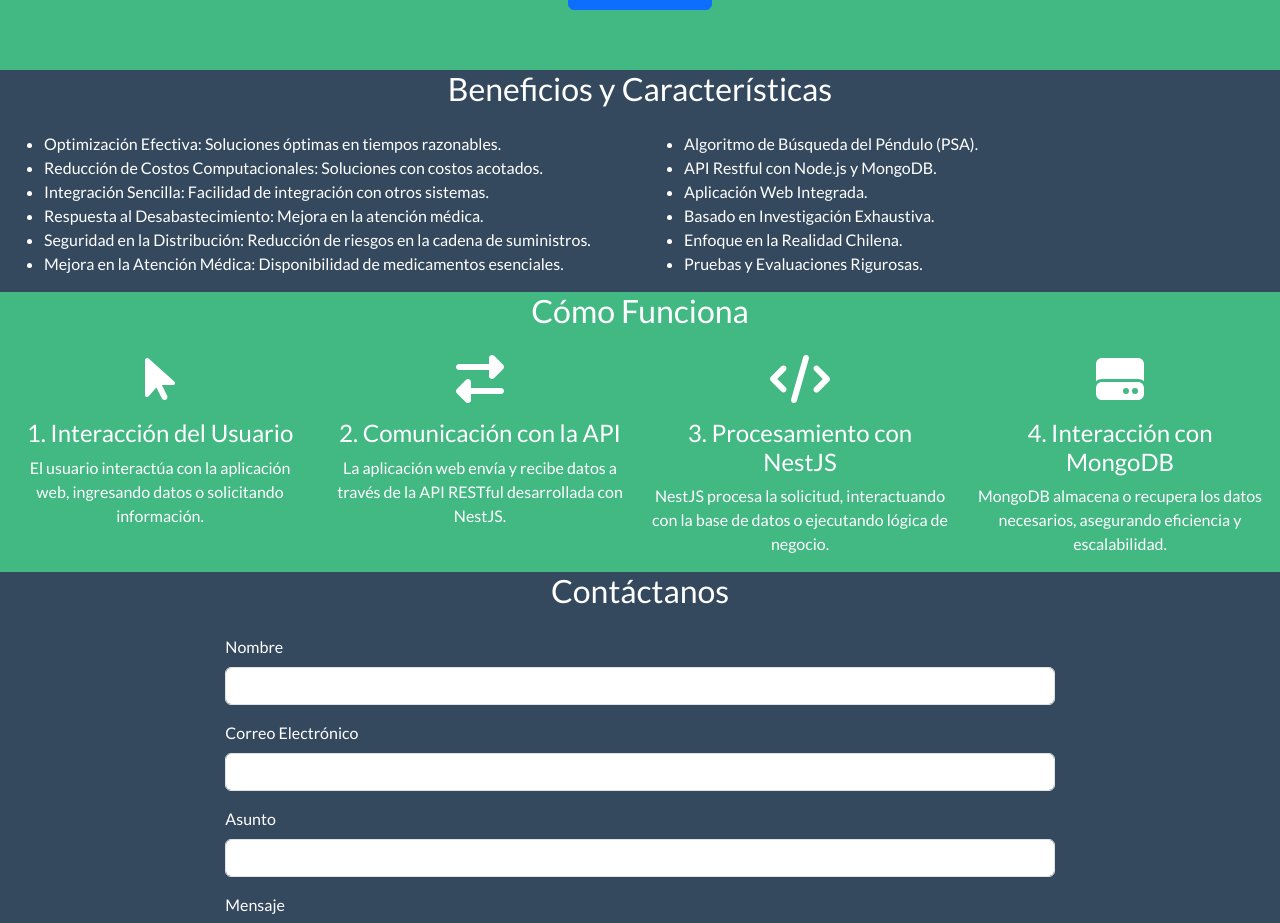
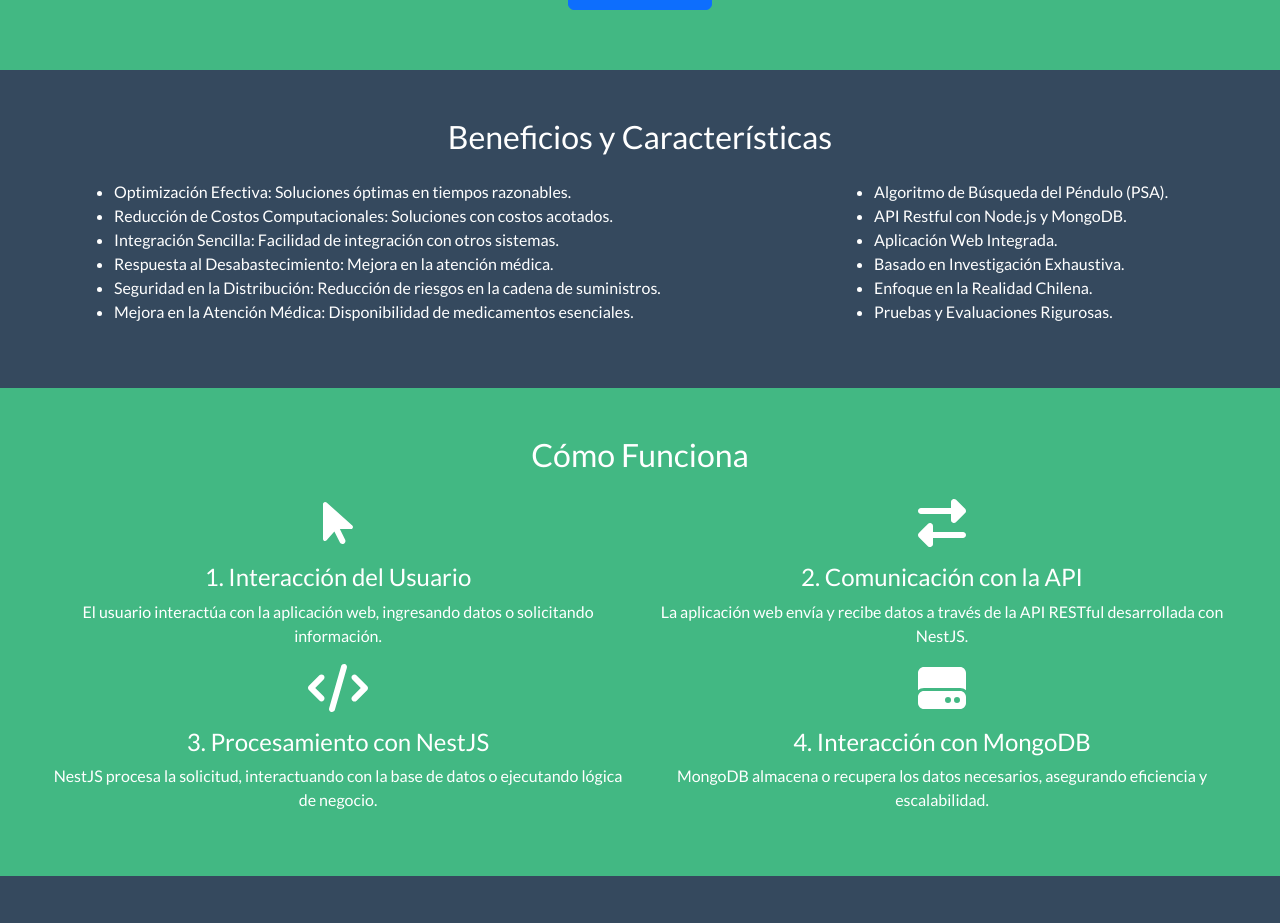
Before and after one commit to alfcastillo90/pendulum-landing, a Vue app: page / in a window 1280 px wide. Shown: the part 488-1411 px from the top of the page. Built offline with nearby package versions, Linux system fonts and the light colour scheme.

Commit message:
UPD: navegacion y estilos

```diff
--- a/src/App.vue
+++ b/src/App.vue
@@ -15,5 +15,7 @@ export default {
 <style>
 body {
   font-family: 'Lato', sans-serif;
+  padding: 0;
+  margin: 0;
 }
 </style>
--- a/src/components/LandingPage.vue
+++ b/src/components/LandingPage.vue
@@ -41,14 +41,15 @@
         Ingresa la imagen aquí
       </div>
 
-      <button class="btn btn-primary">Más información</button>
+      <a class="btn btn-primary" href="#contacto">Más información</a>
     </header>
 
     <!-- Beneficios y Características -->
-    <section class="container-fluid" id="beneficios">
+    <section class="p-5" id="beneficios">
+      <div class="container">
         <h2 class="text-center mb-4">Beneficios y Características</h2>
         <div class="row">
-        <div class="col-md-6">
+          <div class="col-md-8">
             <ul>
               <li>Optimización Efectiva: Soluciones óptimas en tiempos razonables.</li>
               <li>Reducción de Costos Computacionales: Soluciones con costos acotados.</li>
@@ -58,7 +59,7 @@
               <li>Mejora en la Atención Médica: Disponibilidad de medicamentos esenciales.</li>
             </ul>
           </div>
-        <div class="col-md-6">
+          <div class="col-md-4">
             <ul>
               <li>Algoritmo de Búsqueda del Péndulo (PSA).</li>
               <li>API Restful con Node.js y MongoDB.</li>
@@ -69,15 +70,18 @@
             </ul>
           </div>
         </div>
+      </div>
     </section>
 
+
     <!-- Sección Cómo Funciona -->
-    <section class="container-fluid" id="como-funciona">
+    <section class="container-fluid p-5" id="como-funciona">
       <h2 class="text-center mb-4">Cómo Funciona</h2>
 
+      <!-- Primera fila -->
       <div class="row">
         <!-- Paso 1: Usuario Interactúa con la Aplicación Web -->
-        <div class="col-md-3 text-center">
+        <div class="col-md-6 text-center">
           <div class="mb-3">
             <font-awesome-icon :icon="['fas', 'mouse-pointer']" size="3x"></font-awesome-icon>
           </div>
@@ -86,16 +90,19 @@
         </div>
 
         <!-- Paso 2: La Aplicación Web se comunica con la API RESTful -->
-        <div class="col-md-3 text-center">
+        <div class="col-md-6 text-center">
           <div class="mb-3">
             <font-awesome-icon :icon="['fas', 'exchange-alt']" size="3x"></font-awesome-icon>
           </div>
           <h4>2. Comunicación con la API</h4>
           <p>La aplicación web envía y recibe datos a través de la API RESTful desarrollada con NestJS.</p>
         </div>
+      </div>
 
+      <!-- Segunda fila -->
+      <div class="row">
         <!-- Paso 3: La API procesa la solicitud usando NestJS -->
-        <div class="col-md-3 text-center">
+        <div class="col-md-6 text-center">
           <div class="mb-3">
             <font-awesome-icon :icon="['fas', 'code']" size="3x"></font-awesome-icon>
           </div>
@@ -104,25 +111,23 @@
         </div>
 
         <!-- Paso 4: MongoDB almacena o recupera datos -->
-        <div class="col-md-3 text-center">
+        <div class="col-md-6 text-center">
           <div class="mb-3">
             <font-awesome-icon :icon="['fas', 'hdd']" size="3x"></font-awesome-icon>
           </div>
           <h4>4. Interacción con MongoDB</h4>
           <p>MongoDB almacena o recupera los datos necesarios, asegurando eficiencia y escalabilidad.</p>
         </div>
-
       </div>
     </section>
 
 
-
     <!-- Sección de Contacto -->
-    <section class="container-fluid" id="contacto">
+    <section class="container-fluid p-5" id="contacto">
       <h2 class="text-center mb-4">Contáctanos</h2>
 
       <div class="row justify-content-center">
-        <div class="col-md-8">
+        <div class="col-md-6 mx-auto">
           <form @submit.prevent="submitForm">
             <!-- Nombre -->
             <div class="mb-3">
@@ -158,7 +163,7 @@
     </section>
 
     <!-- Footer -->
-    <footer class="bg-dark text-white py-4">
+    <footer class="bg-dark text-white py-4 ">
       <div class="container text-center">
         <p>Sígueme en:</p>
         <a :href="linkedinUrl" target="_blank" class="text-white mx-2">
@@ -226,13 +231,6 @@ export default {
   /* Estilos para pantallas medianas y más grandes */
 }
 
-/* Estilos generales */
-body {
-  font-family: 'Arial', sans-serif;
-  margin: 0;
-  padding: 0;
-}
-
 /* Estilos de encabezado */
 .jumbotron {
   background-color: #f8f9fa;
@@ -276,11 +274,15 @@ body {
 #beneficios {
   background-color: #35495E;
   color: white;
+  padding-left: 0.75rem;
+  padding-right: 0.75rem;
 }
 
 #como-funciona {
   background-color: #42B883;
   color: white;
+  padding-left: 0.75rem;
+  padding-right: 0.75rem;
 }
 
 #contacto {
```
Lines whose indentation alone changed are shown as unchanged.
